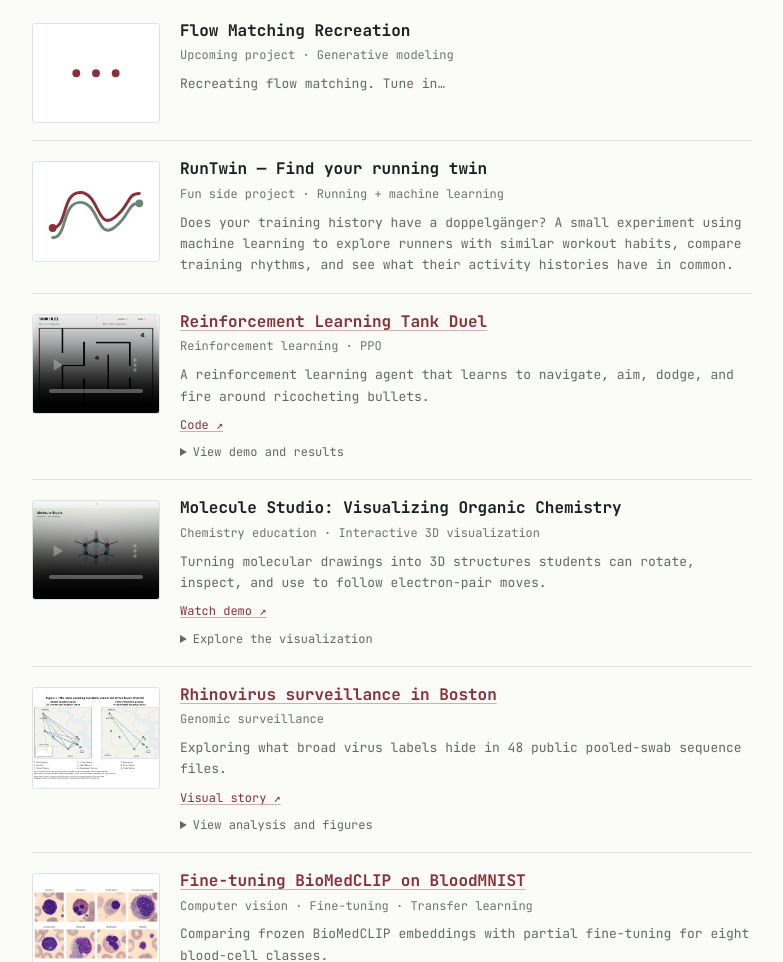
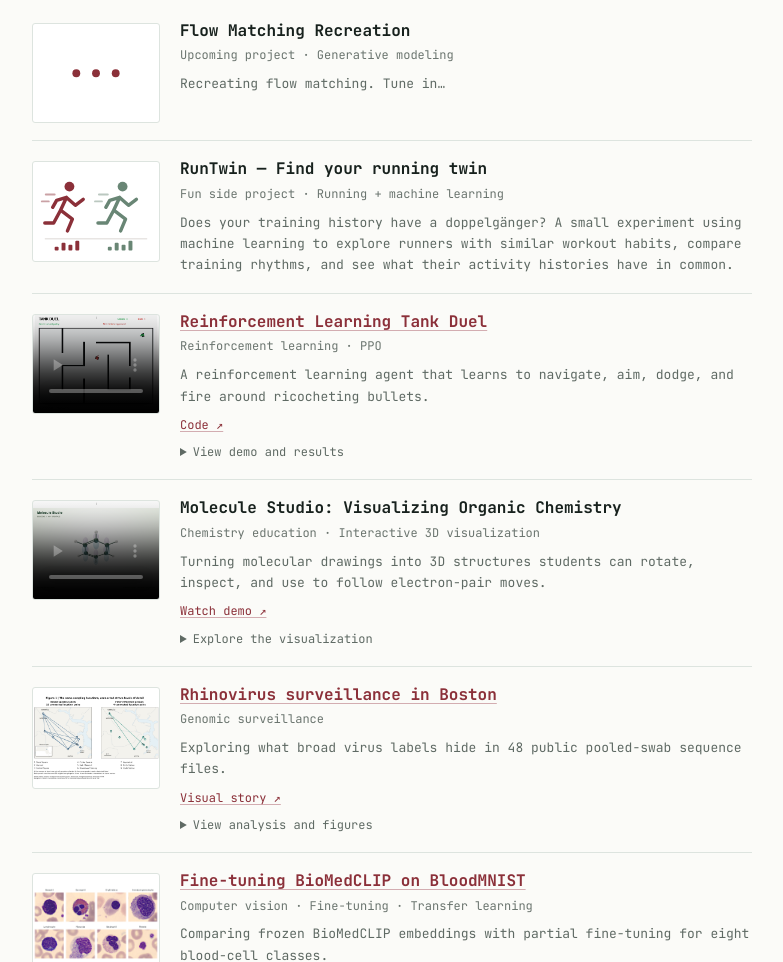
Before and after one commit to StevenZhang47/stevenzhang47.github.io, a plain HTML site: page index.html in a window 1280 px wide. Shown: the part 1110-2072 px from the top of the page, without its empty margins (248-1031 px from the left). Drawn offline with Linux system fonts and the light colour scheme; grey boxes are pictures that could not be loaded; animation ran at ten frames a second.

Commit message:
Add small running twins illustration to RunTwin

```diff
--- a/index.html
+++ b/index.html
@@ -119,13 +119,24 @@
 
         <article id="runtwin" class="entry visual-entry" aria-labelledby="runtwin-title">
           <div class="entry-visual" aria-hidden="true">
-            <svg viewBox="0 0 128 100" width="128" height="100" style="display: block; width: 100%; height: auto;" focusable="false">
-              <g fill="none" stroke-linecap="round" stroke-linejoin="round" stroke-width="3">
-                <path d="M20 67 C35 67 29 31 48 31 S65 69 82 57 S95 32 108 32" stroke="#8b3039" />
-                <path d="M20 77 C35 77 29 41 48 41 S65 79 82 67 S95 42 108 42" stroke="#698675" />
+            <svg data-visual="running-twins" viewBox="0 0 128 100" width="128" height="100" style="display: block; width: 100%; height: auto;" focusable="false">
+              <path d="M12 78 H116" stroke="#e8e5e3" stroke-width="1.5" />
+              <g fill="none" stroke-linecap="round" stroke-linejoin="round" stroke-width="3.5">
+                <g stroke="#8b3039">
+                  <circle cx="37" cy="25" r="5" fill="#8b3039" stroke="none" />
+                  <path d="M34 36 L28 49 L40 58 L35 70 M28 49 L21 62 L12 62 M34 36 L43 44 L51 38 M34 36 L24 39 L20 46" />
+                </g>
+                <g stroke="#698675" transform="translate(54 0)">
+                  <circle cx="37" cy="25" r="5" fill="#698675" stroke="none" />
+                  <path d="M34 36 L28 49 L40 58 L35 70 M28 49 L21 62 L12 62 M34 36 L43 44 L51 38 M34 36 L24 39 L20 46" />
+                </g>
               </g>
-              <circle cx="20" cy="67" r="4" fill="#8b3039" />
-              <circle cx="108" cy="42" r="4" fill="#698675" />
+              <g fill="none" stroke-linecap="round" stroke-width="2" opacity=".45">
+                <path d="M13 33 H22 M9 40 H16" stroke="#8b3039" />
+                <path d="M67 33 H76 M63 40 H70" stroke="#698675" />
+              </g>
+              <g fill="#8b3039"><rect x="22" y="86" width="4" height="4" rx="1" /><rect x="29" y="82" width="4" height="8" rx="1" /><rect x="36" y="84" width="4" height="6" rx="1" /><rect x="43" y="80" width="4" height="10" rx="1" /></g>
+              <g fill="#698675"><rect x="76" y="86" width="4" height="4" rx="1" /><rect x="83" y="82" width="4" height="8" rx="1" /><rect x="90" y="84" width="4" height="6" rx="1" /><rect x="97" y="80" width="4" height="10" rx="1" /></g>
             </svg>
           </div>
           <div class="entry-copy">
```
